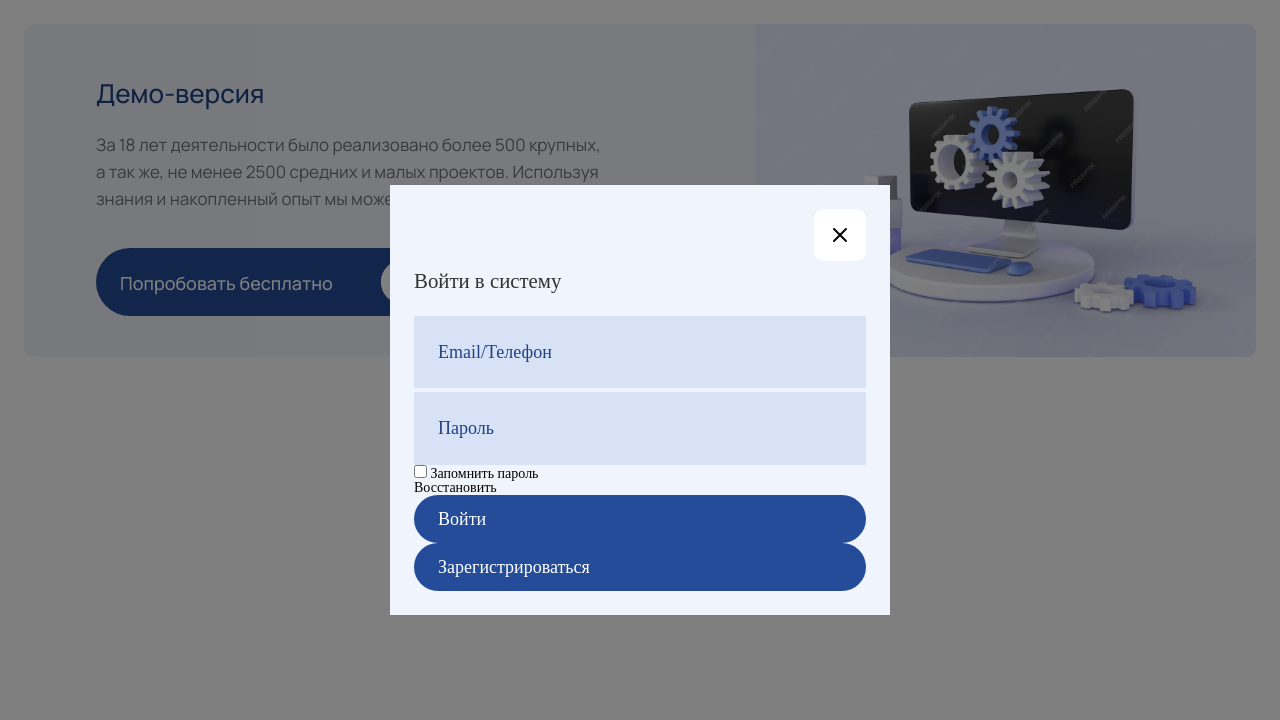
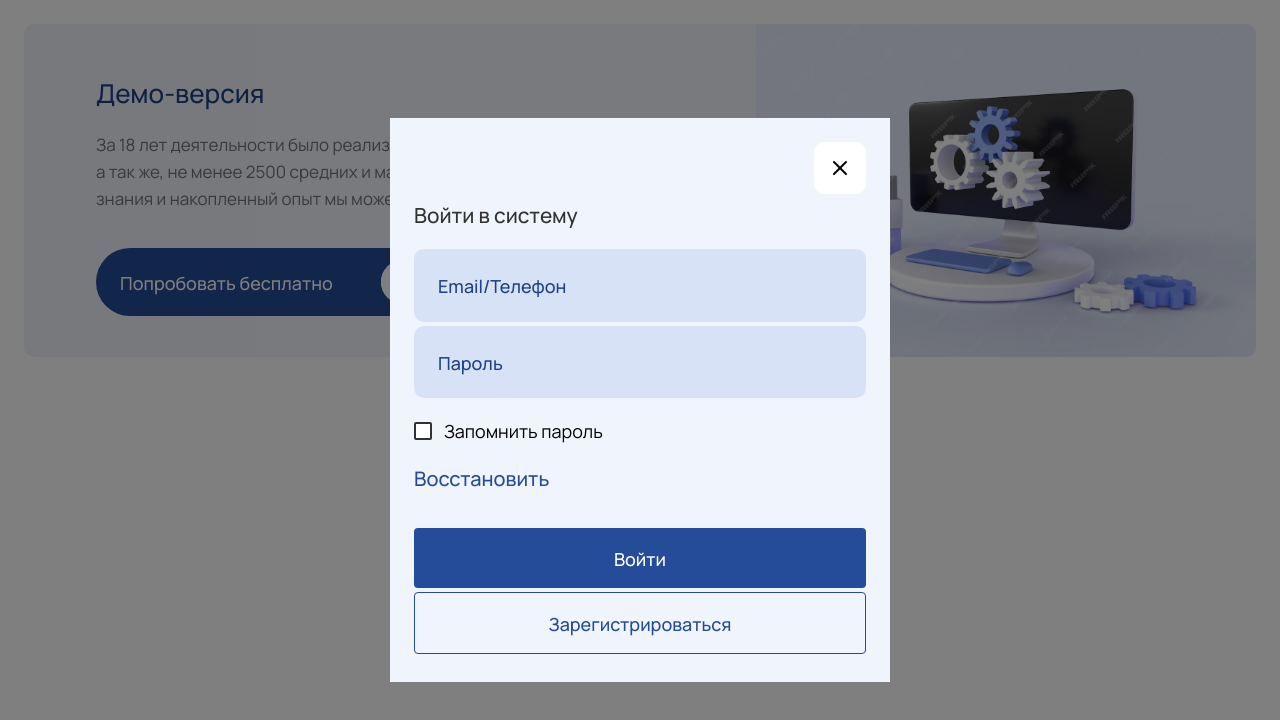
Before and after one commit to vlydikmEtal/Test-Work, a plain HTML site: page index.html in a window 1280 px wide. Drawn offline with Linux system fonts and the light colour scheme; a script that the page names is missing; files whose address does not match are found by name.

Commit message:
Added modal window

```diff
--- a/index.html
+++ b/index.html
@@ -63,23 +63,36 @@
     <!-- Modal -->
     <div class="modal">
       <div class="modal__inner">
-        <button class="modal__close close" type="button">
-          <img src="image/close.svg" alt="close" />
+        <button class="modal__close close">
+          <img src="image/close.svg" alt="Закрыть" />
         </button>
         <div class="modal__content">
           <h2>Войти в систему</h2>
           <form action="#" method="post">
             <label for="email">
-              <input id="email" type="text" placeholder="Email/Телефон" />
-            </label>
-            <label for="password">
-              <input id="password" type="password" placeholder="Пароль" />
-            </label>
-            <label for="check">
-              <input id="check" type="checkbox" /> Запомнить пароль
+              <input
+                id="email"
+                type="text"
+                placeholder="Email/Телефон"
+                required
+              />
             </label>
 
-            <a href="#">Восстановить</a>
+            <label for="password">
+              <input
+                id="password"
+                type="password"
+                placeholder="Пароль"
+                required
+              />
+            </label>
+
+            <label for="check" class="checkbox-container">
+              <input id="check" type="checkbox" required />
+              <span class="checkmark"></span> Запомнить пароль
+            </label>
+
+            <a class="link" href="#">Восстановить</a>
             <button class="button button--second" type="submit">Войти</button>
             <button class="button button--second button--third" type="button">
               Зарегистрироваться
--- a/sass/modal.scss
+++ b/sass/modal.scss
@@ -14,6 +14,7 @@
   left: 0;
   width: 100%;
   height: 100%;
+  font-family: 'Manrope', sans-serif;
   background: rgba(0, 0, 0, 0.5);
   display: flex;
   justify-content: center;
@@ -50,9 +51,13 @@
         font-weight: 500;
         font-size: 18px;
         color: var(--blue-color);
+        border-radius: 10px;
       }
       input[type='text'] {
         margin-bottom: 4px;
+      }
+      input[type='password'] {
+        margin-bottom: 24px;
       }
     }
   }
@@ -99,13 +104,70 @@ input::placeholder {
   color: var(--blue-color);
 }
 
-.close {
+.checkbox-container {
+  display: inline-block;
+  position: relative;
+  padding-left: 30px;
+  cursor: pointer;
+  user-select: none;
+  font-size: 18px;
+  font-weight: 400;
+  margin-bottom: 24px;
+
+  input[type='checkbox'] {
+    position: absolute;
+    opacity: 0;
+    cursor: pointer;
+    height: 0;
+    width: 0;
+
+    &:checked ~ .checkmark:after {
+      display: block;
+    }
+  }
+
+  .checkmark {
+    position: absolute;
+    top: 0;
+    left: 0;
+    height: 18px;
+    width: 18px;
+    background-color: #fff;
+    border: 2px solid #323232;
+    border-radius: 2px;
+
+    &:after {
+      content: '';
+      position: absolute;
+      display: none;
+      left: 4px;
+      top: 0px;
+      width: 6px;
+      height: 12px;
+      border: solid #000;
+      border-width: 0 2px 2px 0;
+      transform: rotate(45deg);
+    }
+  }
 }
-.modal__content {
-}
-.button {
+.link {
+  color: var(--blue-color-second);
+  font-size: 20px;
+  line-height: 27.32px;
+  margin-bottom: 36px;
+  font-weight: 500;
 }
 .button--second {
+  padding: 18px 0;
+  text-align: center;
+  display: flex;
+  justify-content: center;
+  align-items: center;
+  border-radius: 4px;
+  margin-bottom: 4px;
 }
 .button--third {
+  background-color: transparent;
+  border: 1px solid #244C98;
+  color: #244C98;
 }
```
Also changed, not shown: css/modal.css, css/modal.min.css.
